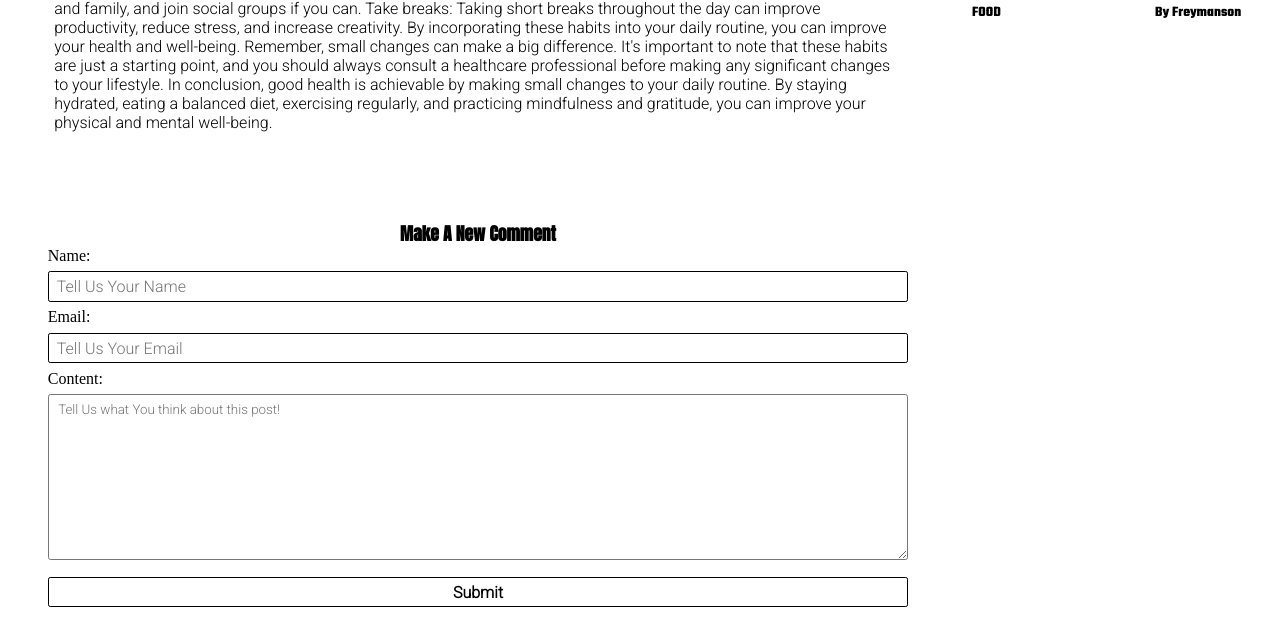
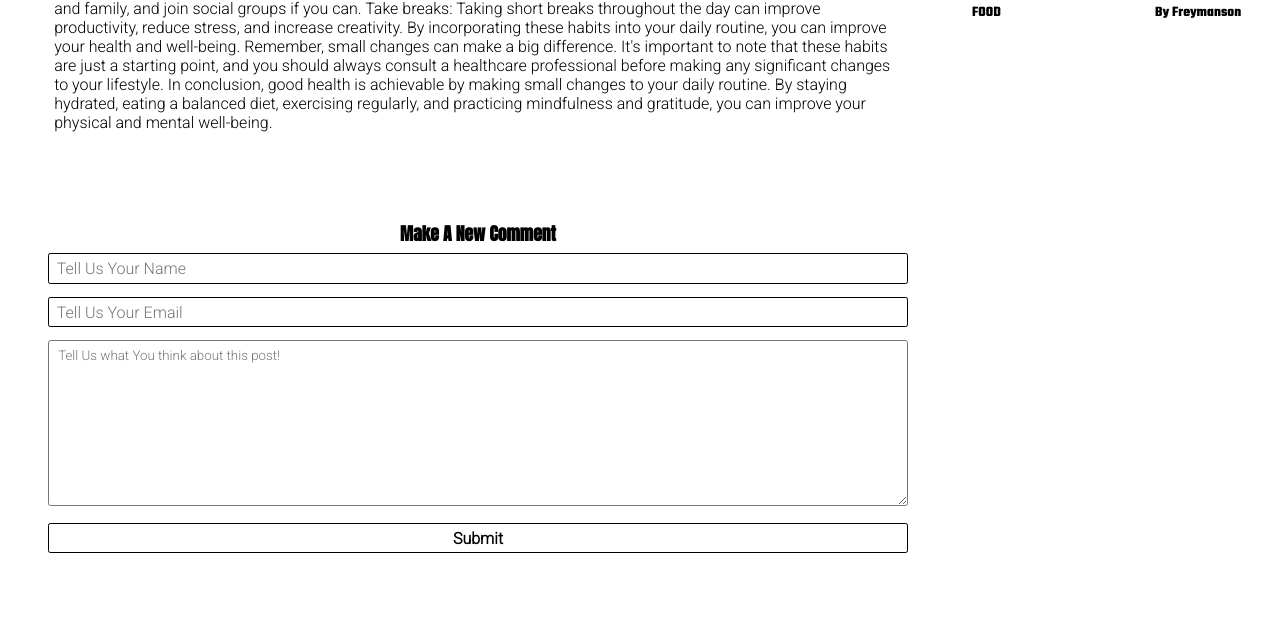
Before and after one commit to Web-By-Xhicko/Blog-0x01, a Django app: a page that uses blogApp/templates/blogApp/Single_Post.html in a window 1280 px wide. Shown: the part 1468-2109 px from the top of the page. After the commit the page ends 2021 px from the top, so only its background shows below. Run offline with Django 4.2, Linux system fonts and the light colour scheme; data comes from the database, SQL or seed files in the repository; both versions use the stored data as it was after the commit.

Commit message:
Changed the content name in forms.py to comment and aslo Edited the comment form to not include label

```diff
--- a/blogApp/forms.py
+++ b/blogApp/forms.py
@@ -4,11 +4,11 @@ from .models import Comment
 class NewCommentForm(forms.ModelForm):
     Name = forms.CharField(widget=forms.TextInput(attrs={'class':'input', 'placeholder':'Tell Us your Name'}))
     Email = forms.EmailField(widget=forms.EmailInput(attrs={'class':'input', 'placeholder':'Tell us Your Email'}))
-    Content = forms.CharField(widget=forms.Textarea(attrs={'rows':10, 'cols':200 , 'class':'textarea', 'placeholder':'Tell Us what You think about this post!'}))
+    Comment = forms.CharField(widget=forms.Textarea(attrs={'rows':10, 'cols':200 , 'class':'textarea', 'placeholder':'Tell Us what You think about this post!'}))
 
     class Meta:
         model = Comment
-        fields = ['Name', 'Email', 'Content']
+        fields = ['Name', 'Email', 'Comment']
 
 
 # class SearchForm(forms.Form):
--- a/blogApp/static/css/Main.css
+++ b/blogApp/static/css/Main.css
@@ -617,6 +617,10 @@ height: 75vh;
   cursor: pointer;
 }
 
+.comment label{
+  display: none;
+}
+
 .btn{
   padding: .3em .5em;
   margin: .4em 0;
--- a/blogApp/templates/blogApp/Single_Post.html
+++ b/blogApp/templates/blogApp/Single_Post.html
@@ -49,7 +49,9 @@
                                 <div class="comment">
                                     <h3>Make a new comment</h3>
                                     <form method="post">
-                                        {{comment_form}}
+                                        {{comment_form.Name}}
+                                        {{comment_form.Email}}
+                                        {{comment_form.Comment}}
                                         {% csrf_token %}
                                         <button class="btn" type="submit">submit</button>
                                     </form>
```
Also changed, not shown: db.sqlite3.
